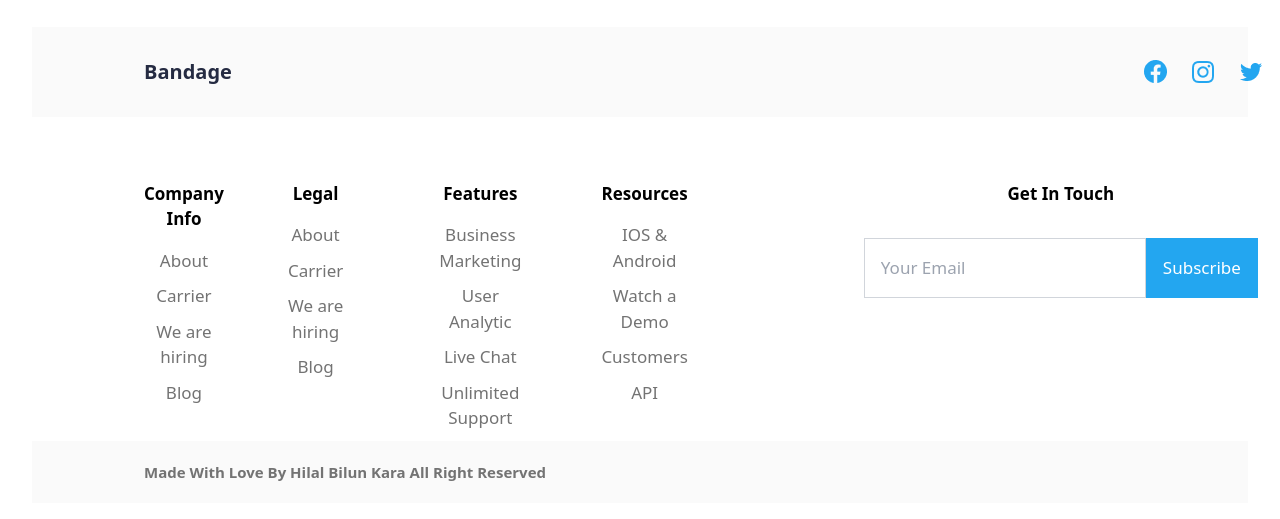
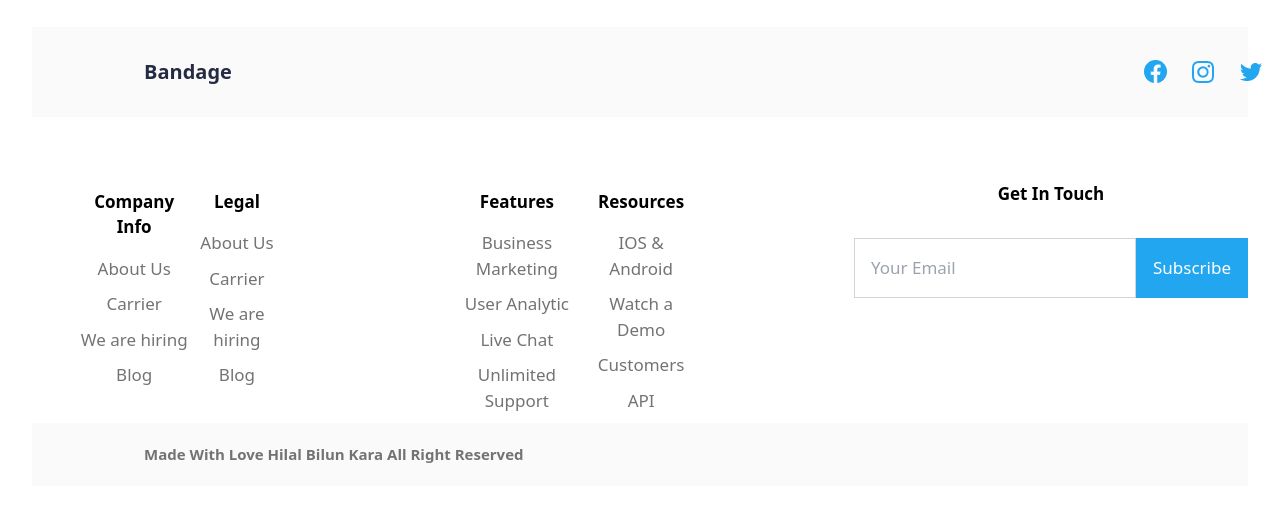
Before and after one commit to Hilal-Bilun-Kara/e-commerce, a React (Vite) app: page / in a window 1280 px wide. Shown: the part 3044-3563 px from the top of the page. Built offline with nearby package versions, Linux system fonts and the light colour scheme.

Commit message:
Footer design

```diff
--- a/src/data/data.jsx
+++ b/src/data/data.jsx
@@ -11,7 +11,6 @@ export const data = {
       facebook: "https://www.facebook.com",
       twitter: "https://www.twitter.com",
     },
-    firmName: "PiggyBank",
   },
   home: {
     heroWomen: {
@@ -131,8 +130,8 @@ export const data = {
       },
     ],
     footer: {
-      title: "PinkyPiggy",
-      content: "Made With Love By Finland All Right Reserved",
+      title: "Bandage",
+      content: "Made With Love Hilal Bilun Kara All Right Reserved",
       buttonTitle: "Get In Touch",
       buttonContext: "Your Email",
       buttonText: "Subscribe",
--- a/src/layout/Footer.jsx
+++ b/src/layout/Footer.jsx
@@ -2,8 +2,12 @@ import { useState } from "react";
 import Facebook from "../assets/ıcon/Vector-facebook-blue.png";
 import Instagram from "../assets/ıcon/Vector-instagram-blue.png";
 import Twitter from "../assets/ıcon/Vector-twitter-blue.png";
+import { data } from "../data/data.jsx";
 
 export default function Footer() {
+  const { footer } = data.home;
+  const { sections } = data.home.footer;
+
   const [email, setEmail] = useState("");
   const [errorMessage, setErrorMessage] = useState("");
 
@@ -29,7 +33,7 @@ export default function Footer() {
       <div className="bg-[#FAFAFA] flex justify-between">
         <div className="flex">
           <p className="text-[#252B42] text-[20px] font-bold mt-[30px] mb-[30px] mx-28 flex items-center">
-            Bandage
+            {footer.title}
           </p>
           <div className="flex text-[#252B42] items-center ml-[150%] ">
             <a href="https://www.facebook.com/" className="mr-4">
@@ -45,49 +49,30 @@ export default function Footer() {
         </div>
       </div>
 
-      <div className="flex ml-28 mt-16 text-[17px]">
-        <div className="mr-8">
-          <strong>Company Info</strong>
-          <ul className="mt-4 footer-list">
-            <li>About</li>
-            <li>Carrier</li>
-            <li>We are hiring</li>
-            <li>Blog</li>
-          </ul>
+      <div className="flex ml-12 mt-16 text-[17px]">
+        <div className="flex mt-2 text-[17px]">
+          {sections.map((section, index) => (
+            <div
+              key={index}
+              className={`ml-${
+                index === sections.length - 1 ? "60" : index === 2 ? "40" : "16"
+              }`}
+            >
+              <strong>{section.title}</strong>
+              <ul className="mt-4 footer-list">
+                {section.links.map((link, linkIndex) => (
+                  <li key={linkIndex}>{link}</li>
+                ))}
+              </ul>
+            </div>
+          ))}
         </div>
-        <div className="ml-8">
-          <strong>Legal</strong>
-          <ul className="mt-4 footer-list">
-            <li>About</li>
-            <li>Carrier</li>
-            <li>We are hiring</li>
-            <li>Blog</li>
-          </ul>
-        </div>
-        <div className="ml-24">
-          <strong>Features</strong>
-          <ul className="mt-4 footer-list">
-            <li>Business Marketing</li>
-            <li>User Analytic</li>
-            <li>Live Chat</li>
-            <li>Unlimited Support</li>
-          </ul>
-        </div>
-        <div className="ml-20">
-          <strong>Resources</strong>
-          <ul className="mt-4 footer-list">
-            <li>IOS & Android</li>
-            <li>Watch a Demo</li>
-            <li>Customers</li>
-            <li>API</li>
-          </ul>
-        </div>
-        <div className="ml-44">
-          <strong>Get In Touch</strong>
+        <div className="ml-40">
+          <strong>{footer.buttonTitle}</strong>
           <div className="flex items-center mt-8">
             <input
               type="email"
-              placeholder="Your Email"
+              placeholder={footer.buttonContext}
               value={email}
               onChange={handleInputChange}
               className="px-4 py-4 border border-gray-300"
@@ -96,16 +81,17 @@ export default function Footer() {
               onClick={handleSubscribe}
               className="px-4 py-4 border border-[#23A6F0] bg-[#23A6F0] text-white"
             >
-              Subscribe
+              {footer.buttonText}
             </button>
           </div>
           {errorMessage && <p className="text-red-500 mt-2">{errorMessage}</p>}
         </div>
       </div>
+
       <div className="bg-[#FAFAFA] flex justify-between">
         <div className="flex">
           <p className="text-[#737373] text-[15px] font-bold mt-[20px] mb-[20px] mx-28 flex items-center">
-            Made With Love By Hilal Bilun Kara All Right Reserved
+            {footer.content}{" "}
           </p>
         </div>
       </div>
```
